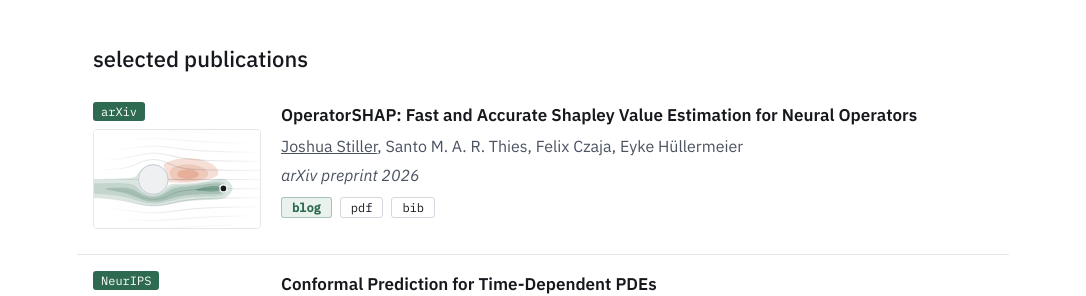
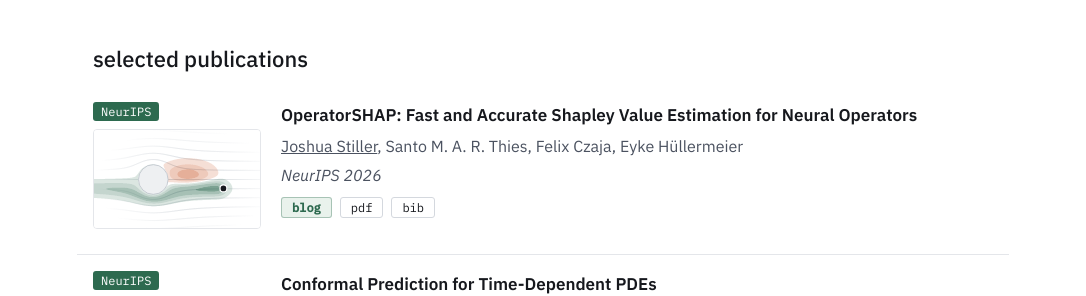
Before and after one commit to StillJosh/StillJosh.github.io, a Jekyll site: the page built from index.md, in a window 1280 px wide. Shown: the part 520-816 px from the top of the page, without its empty margins (97-1183 px from the left). Built offline with Jekyll 4.4.1, drawn with Linux system fonts in a browser that asks for light colours.

Commit message:
BLG: List OperatorSHAP as a NeurIPS paper

```diff
--- a/_data/publications.yml
+++ b/_data/publications.yml
@@ -6,9 +6,9 @@
 - id: operatorshap
   title: "OperatorSHAP: Fast and Accurate Shapley Value Estimation for Neural Operators"
   authors: "Joshua Stiller, Santo M. A. R. Thies, Felix Czaja, Eyke Hüllermeier"
-  venue: arXiv preprint
+  venue: NeurIPS
   year: 2026
-  badge: arXiv
+  badge: NeurIPS
   thumb: /assets/img/pubs/operatorshap.svg
   selected: true
   blog: "/notes/2026/operatorshap/"
```
